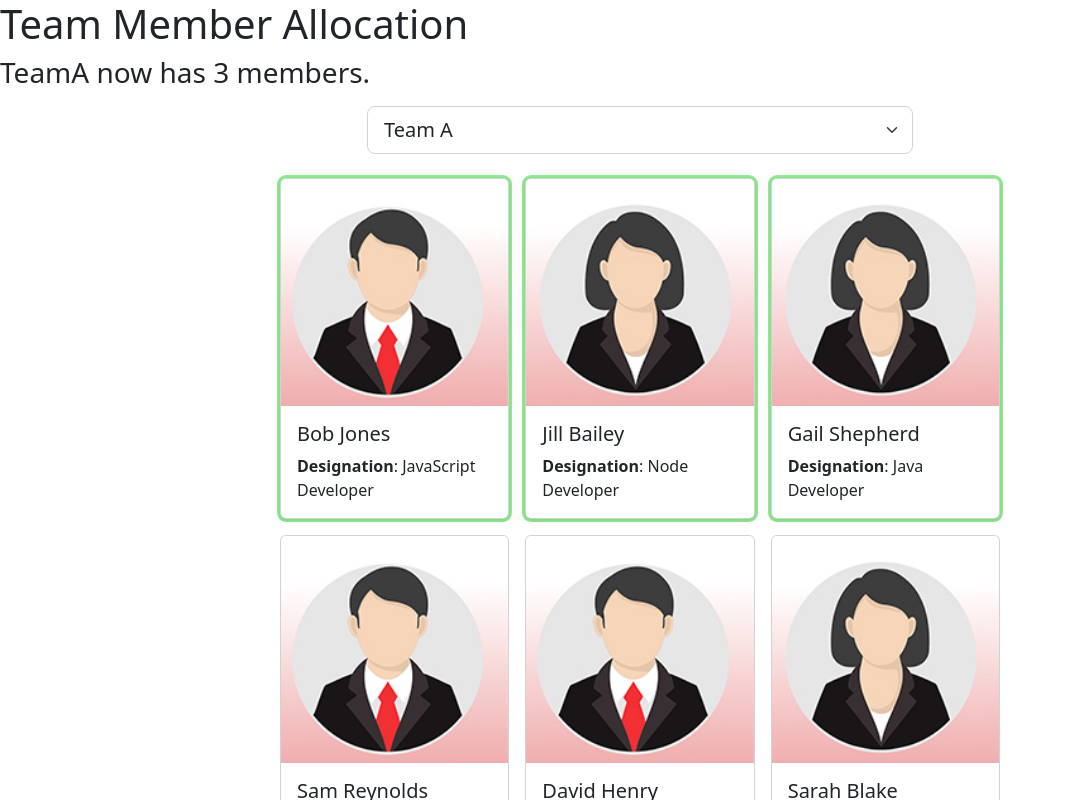
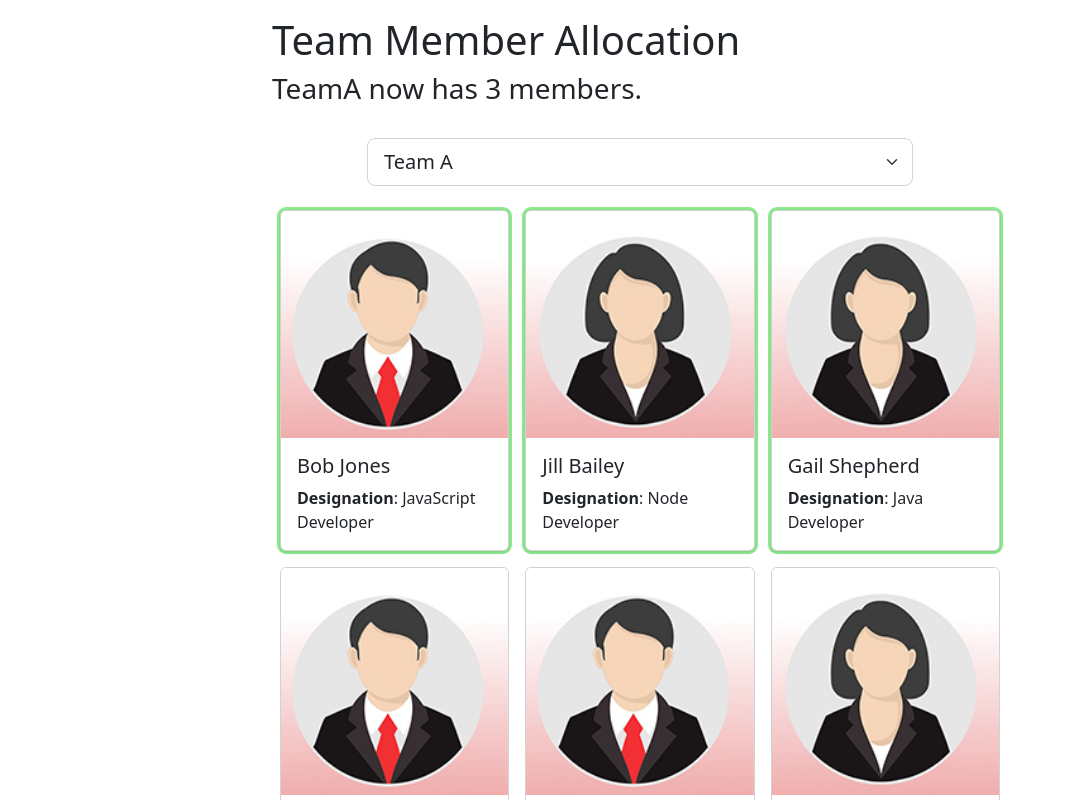
Before and after one commit to Scott-Zeta/Team-Member-Allocation, a React (Vite) app: page / in a window 1280 px wide. Shown: the top 800 px of the page, without its empty margins (0-1066 px from the left). Built offline with nearby package versions, Linux system fonts and the light colour scheme.

Commit message:
bootstrap css on header

```diff
--- a/src/Header.jsx
+++ b/src/Header.jsx
@@ -1,8 +1,12 @@
 const header = ({selectedTeam,countMember}) => {
   return (
-    <header>
-      <h1>Team Member Allocation</h1>
-      <h3>{selectedTeam} now has {countMember} members.</h3>
+    <header className="container">
+      <div className="row justify-content-center mt-3 mb-4">
+        <div className="col-8">
+          <h1>Team Member Allocation</h1>
+          <h3>{selectedTeam} now has {countMember} members.</h3>
+        </div>
+      </div>
     </header>
   )
 }
```
